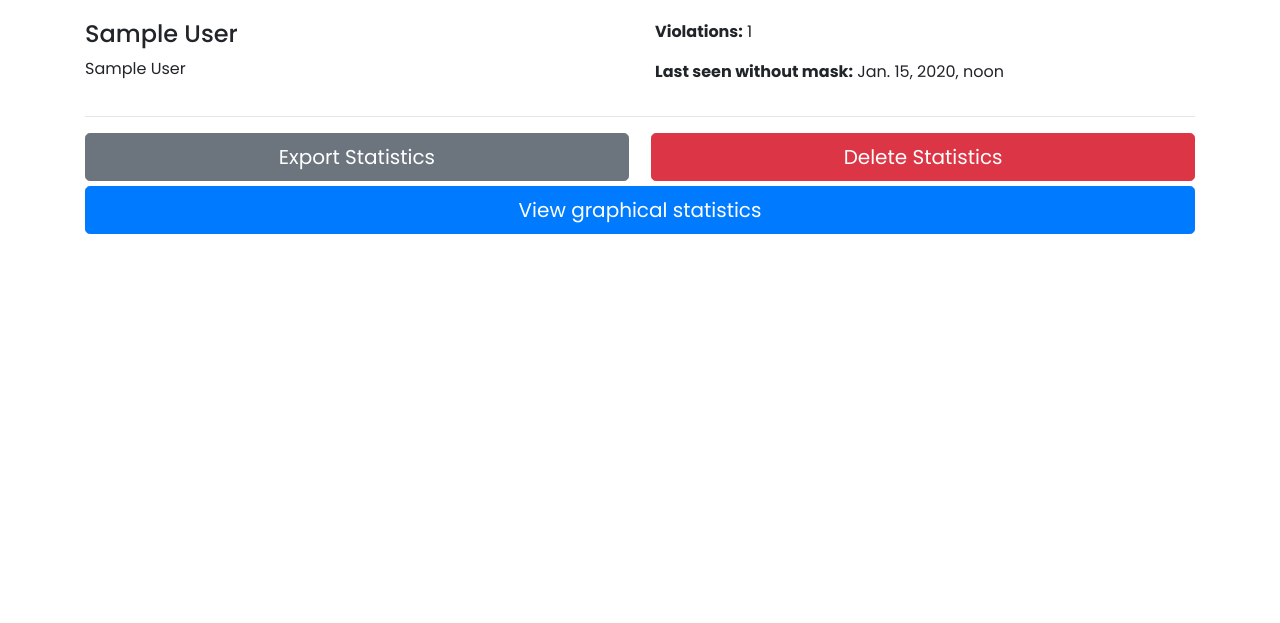
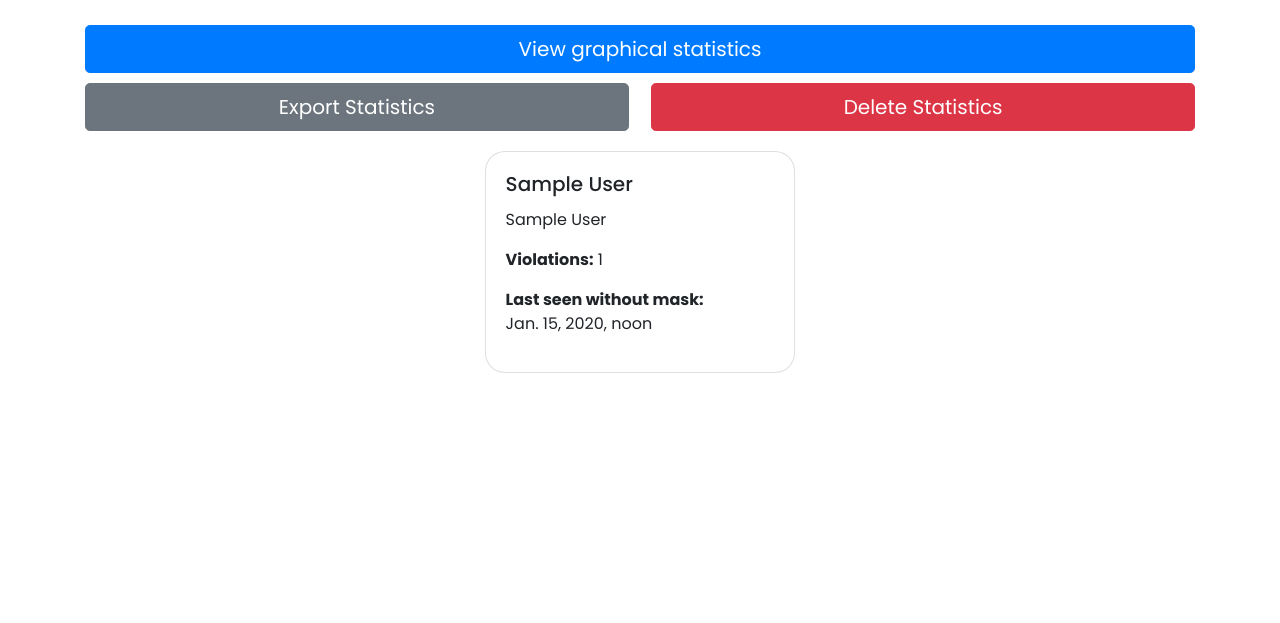
Before and after one commit to Maddie02/mask-detector, a Django app: page /dashboard/ in a window 1280 px wide. Shown: the part 56-679 px from the top of the page. Run offline with Django 3.2, Linux system fonts and the light colour scheme; a user stored in the database is signed in; tables that the repository leaves empty hold one stand-in row (values such as "Sample post").

Commit message:
[Update] Update dashboard UI

```diff
--- a/mask_detect/accounts/static/accounts/styles.css
+++ b/mask_detect/accounts/static/accounts/styles.css
@@ -184,6 +184,7 @@ nav {
 .dash-buttons {
     display: flex;
     justify-content: space-between;
+    margin-bottom: 10px;
 }
 
 .btn-stat {
@@ -193,18 +194,31 @@ nav {
 .btn-view {
     margin-top: 5px;
     width: 100%;
-    margin-bottom: 20px;
 }
 
 .charts-companies {
     width: 100%;
-     display: flex;
+    display: flex;
     justify-content: space-evenly;
     flex-wrap: wrap;
 }
 
 .chart-com {
     width: 30%;
+}
+
+.dashboard {
+    margin-top: 20px;
+    display: flex;
+    width: 100%;
+    justify-content: space-evenly;
+    flex-wrap: wrap;
+}
+
+.employee-card {
+    border-radius: 20px;
+    width: 28%;
+    margin-bottom: 10px;
 }
 
 footer {
--- a/mask_detect/accounts/templates/accounts/dashboard.html
+++ b/mask_detect/accounts/templates/accounts/dashboard.html
@@ -1,37 +1,42 @@
 {% extends "accounts/base.html" %}
+{% load static %}
 {% load tz %}
 
 <title>{% block title %}Dashboard{% endblock %}</title>
 
 {% block content %}
-    <div class="dashboard">
-        <div class="container">
+    <div class="container">
+        <div class="dash-buttons">
+            <a href={% url 'charts' %} class="btn btn-primary btn-lg btn-view">View graphical statistics</a>
+        </div>
+        <div class="dash-buttons">
+            <a href={% url 'export-all-stats' %} class="btn btn-secondary btn-lg btn-stat">Export Statistics</a>
+            <a href={% url 'delete-stats' %} class="btn btn-danger btn-lg btn-stat {{ disable }}">Delete Statistics</a>
+        </div>
+        <div class="dashboard">
             {% for employee in employees %}
-                <div class="row">
-                    <div class="col">
-                        <h4>{{ employee.first_name }}&nbsp{{ employee.last_name }}</h4>
-                        <p>{{ employee.company }}</p>
-                    </div>
-                    <div class="col">
+                <div class="card employee-card" >
+                    {% comment %} {% if employee.profile_pic %}
+                        <img src="{{ employee.profile_pic.url }}" class="card-img-top" alt="profile-pic">
+                    {% else %}
+                        <img src="{% static 'accounts/account.jpg' %}" class="card-img-top" alt="profile-pic">
+                    {% endif %} {% endcomment %}
+                    <div class="card-body">
+                        <h5 class="card-title">{{ employee.first_name }}&nbsp{{ employee.last_name }}</h5>
+                        <p class="card-text">{{ employee.company }}</p>
+                        <p>
                         {% for stat in stats %}
                             {% if stat.employee_id == employee.id %}
                             {% timezone 'Europe/Sofia' %}
                                 <p><strong>Violations:</strong> {{ stat.count_violations }}</p>
-                                <p><strong>Last seen without mask:</strong> {{ stat.last_seen_date }}</p>
+                                <p><strong>Last seen without mask:</strong> <br />{{ stat.last_seen_date }}</p>
                             {% endtimezone %}
                             {% endif %}
                         {% endfor %}
+                        </p>
                     </div>
                 </div>
-                <hr>
             {% endfor %}
-            <div class="dash-buttons">
-                <a href={% url 'export-all-stats' %} class="btn btn-secondary btn-lg btn-stat">Export Statistics</a>
-                <a href={% url 'delete-stats' %} class="btn btn-danger btn-lg btn-stat {{ disable }}">Delete Statistics</a>
-            </div>
-            <div class="dash-buttons">
-                <a href={% url 'charts' %} class="btn btn-primary btn-lg btn-view">View graphical statistics</a>
-            </div>
         </div>
     </div>
 {% endblock content %}
```
